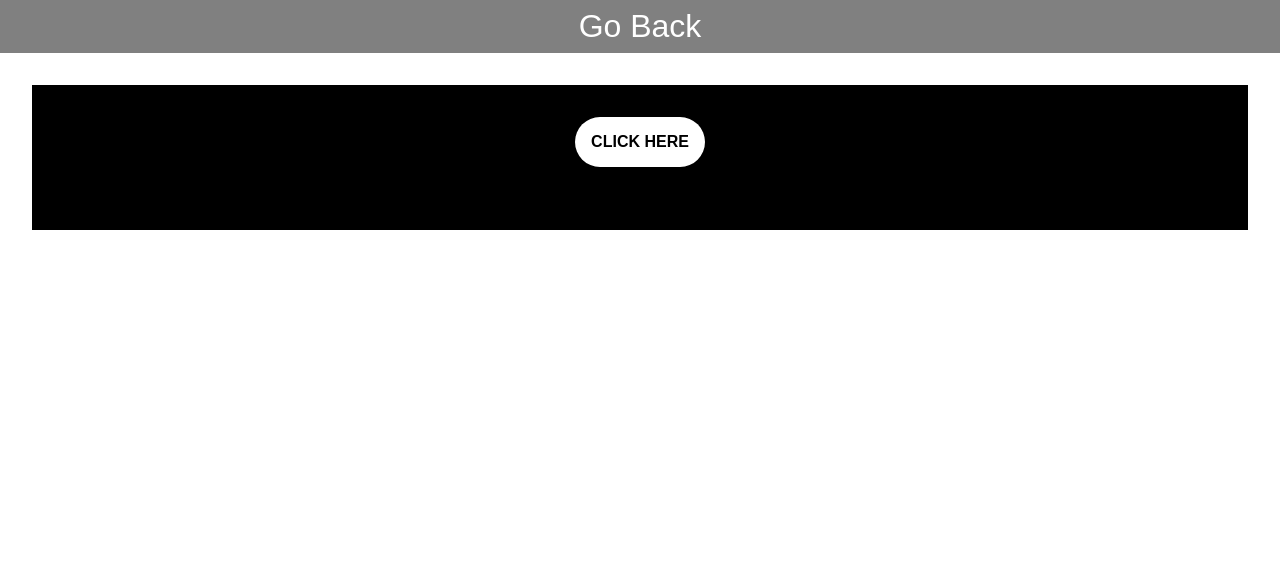
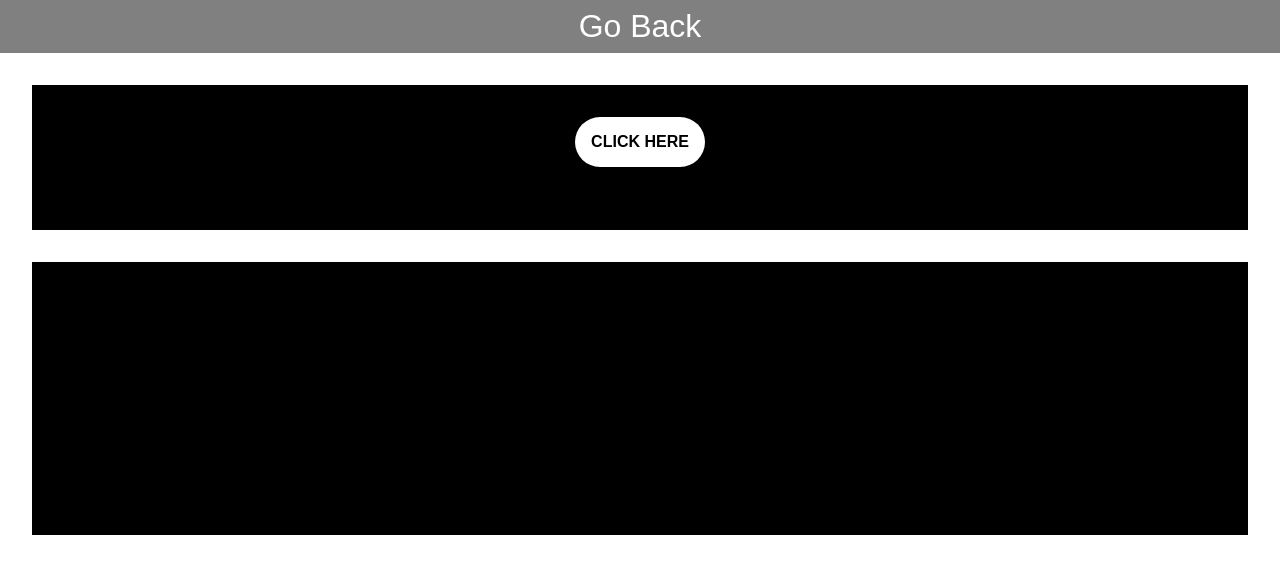
Before and after one commit to jwl0724/Web-Dev-Practice-Site, a plain HTML site: page practice/practice2.html in a window 1280 px wide. Drawn offline with nearby package versions, Linux system fonts and the light colour scheme.

Commit message:
added another jquery practice card

```diff
--- a/practice/practice2.html
+++ b/practice/practice2.html
@@ -17,6 +17,14 @@
             <input type="button" id="change-bg" value="CLICK HERE">
             <p id="spooky-text" style="font-weight: bold; font-size: 10px; user-select: None;">Spooky</p>
         </div>
+        <div class="card">
+            <h1>Look at the text below</h1>
+            <h3 id="change-text" style="user-select: none;">I bet you won't click this.</h3>
+            <p id="to-change">
+                Lorem ipsum dolor sit amet consectetur adipisicing elit. Cupiditate cumque enim cum dignissimos eveniet fugit nostrum doloremque maxime distinctio harum blanditiis neque eum minus natus saepe unde, adipisci sint dicta totam eos quod deserunt aut? Vel commodi labore repudiandae modi magni et ullam nulla mollitia neque quisquam tempore tempora sunt incidunt dolores, facere, facilis accusamus, deserunt earum. Neque suscipit quidem, et ullam quae aut ab numquam explicabo ipsum doloremque odit deserunt perspiciatis repellat! Vero, placeat?
+            </p>
+            <div id="insert-img"></div>
+        </div>
     </div>
     <div id="jumpscare">
         <img src="../images/boo.jpg" alt="scary picture">
```
